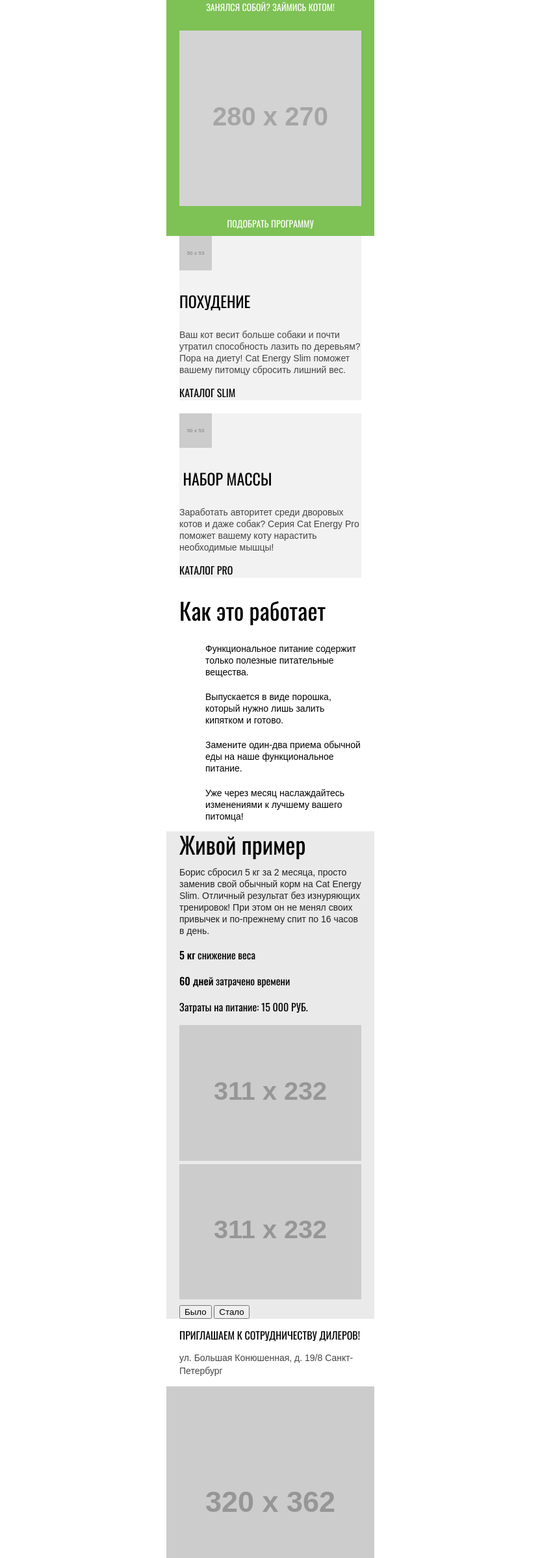
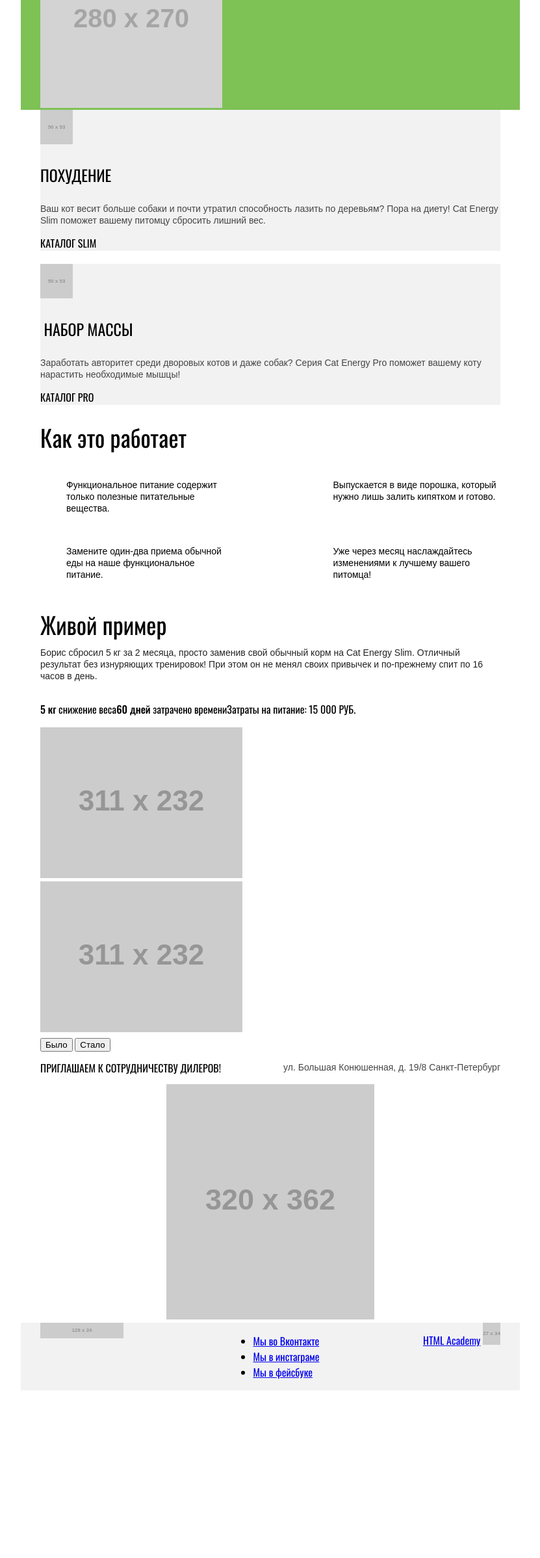
Before and after one commit to movmovbaby/cat-energy, a website: page source/index.html in a window 1280 px wide. Shown: the part 403-2800 px from the top of the page at 65% size, without its empty margins (224-1055 px from the left). After the commit the page ends 2542 px from the top, so only its background shows below. Drawn offline with nearby package versions, Linux system fonts and the light colour scheme; files that its build step writes are made by us from their sources; placeholder pictures from the web are drawn by us.

Commit message:
Адаптивные сетки блоков главной страницы

```diff
--- a/source/index.html
+++ b/source/index.html
@@ -1,21 +1,19 @@
 <!DOCTYPE html>
 <html class="page" lang="ru">
+
 <head>
   <meta charset="utf-8" />
+  <meta name="viewport" content="width=device-width, initial-scale=1">
   <title>HTML Academy: Кэт энерджи</title>
   <link rel="stylesheet" href="./css/style.css" />
 </head>
+
 <body class="page__body">
   <header class="page-header">
     <div class="page-header__wrapper">
       <a class="page-header__logo" href="#">
-          <img
-            class="page-header__logo-img"
-            src="https://via.placeholder.com/150x150"
-            width="150"
-            height="150"
-            alt="Кэт Энерджи"
-          />
+        <img class="page-header__logo-img" src="https://via.placeholder.com/150x150" width="150" height="150"
+          alt="Кэт Энерджи" />
       </a>
       <nav class="main-nav">
         <button class="main-nav__toggle" type="button">
@@ -41,12 +39,8 @@
       <div class="promo__wrapper">
         <h2 class="promo__title">Функциональное питание для котов</h2>
         <p class="promo__slogan">Занялся собой? Займись котом!</p>
-          <img
-            src="https://via.placeholder.com/280x270"
-            width="280"
-            height="270"
-            alt="Банка питания Кэт Энерджи"
-          />
+        <img class="promo__img" src="https://via.placeholder.com/280x270" width="280" height="270"
+          alt="Банка питания Кэт Энерджи" />
         <a class="button promo__button" href="#">Подобрать программу</a>
       </div>
     </section>
@@ -54,12 +48,7 @@
       <div class="cat-programs__wrapper">
         <h2 class="visually-hidden">Программы питания котов</h2>
         <article class="cat-programs__item">
-            <img
-              src="https://via.placeholder.com/50x53"
-              width="50"
-              height="53"
-              alt="Сидящая кошка"
-            />
+          <img src="https://via.placeholder.com/50x53" width="50" height="53" alt="Сидящая кошка" />
           <h3 class="cat-programs__title">Похудение</h3>
           <p class="cat-programs__description">
             Ваш кот весит больше собаки и почти утратил способность лазить по
@@ -126,28 +115,17 @@
           </p>
           <p class="example__indicator">
             <b class="example__indicator-term">60 дней</b>
-              <span class="example__indicator-description"
-                >затрачено времени</span
-              >
+            <span class="example__indicator-description">затрачено времени</span>
           </p>
         </div>
         <p class="example__costs">Затраты на питание: 15 000 РУБ.</p>
         <div class="example__slider">
           <div class="example__slide example__slide--active">
-              <img
-                src="https://via.placeholder.com/311x232"
-                width="311"
-                height="232"
-                alt=" Кот до питания Кэт Энерджи"
-              />
+            <img src="https://via.placeholder.com/311x232" width="311" height="232" alt=" Кот до питания Кэт Энерджи" />
           </div>
           <div class="example__slide">
-              <img
-                src="https://via.placeholder.com/311x232"
-                width="311"
-                height="232"
-                alt=" Кот после питания Кэт Энерджи"
-              />
+            <img src="https://via.placeholder.com/311x232" width="311" height="232"
+              alt=" Кот после питания Кэт Энерджи" />
           </div>
           <button class="example__slider-control" type="button">Было</button>
           <button class="example__slider-control" type="button">Стало</button>
@@ -163,22 +141,14 @@
         </p>
       </div>
       <div class="contacts__img-container">
-          <img
-            src="https://via.placeholder.com/320x362"
-            width="320"
-            height="362"
-            alt="Карта"
-          />
+        <img src="https://via.placeholder.com/320x362" width="320" height="362" alt="Карта" />
       </div>
     </section>
   </main>
   <footer class="page-footer">
     <div class="page-footer__wrapper">
       <div class="page-footer__logo">
-          <img
-            src="https://via.placeholder.com/128x24"
-            alt="Логотип Кэт Энерджи"
-          />
+        <img src="https://via.placeholder.com/128x24" alt="Логотип Кэт Энерджи" />
       </div>
       <div class="page-footer__social social">
         <ul class="social__list">
@@ -194,17 +164,11 @@
         </ul>
       </div>
       <div class="page-footer__copyright copyright">
-          <a
-            class="copyright__link"
-            href="https://htmlacademy.ru/intensive/adaptive"
-            >HTML Academy</a
-          >
-          <img
-            src="https://via.placeholder.com/27x34"
-            alt="Логотип HTML Academy"
-          />
+        <a class="copyright__link" href="https://htmlacademy.ru/intensive/adaptive">HTML Academy</a>
+        <img src="https://via.placeholder.com/27x34" alt="Логотип HTML Academy" />
       </div>
     </div>
   </footer>
 </body>
+
 </html>
--- a/source/sass/blocks/cat-programs/cat-programs.scss
+++ b/source/sass/blocks/cat-programs/cat-programs.scss
@@ -4,16 +4,37 @@
   padding: 0;
   padding-left: 20px;
   padding-right: 20px;
+  display: flex;
+  flex-wrap: wrap;
+  @media (min-width: $tablet-width) {
+    width: 708px;
+    margin: 0 auto;
+    padding: 0 30px;
+  }
+  @media (min-width: $desktop-width) {
+    width: 1220px;
+    margin: 0 auto;
+    padding: 0 110px;
+    flex-direction: row;
+  }
 }
 
 .cat-programs__item {
   margin: 0;
   padding: 0;
   background-color: $basic-grey;
+  width: 100%;
+  @media (min-width: $desktop-width) {
+    width: 570px;
+  }
 }
 
 .cat-programs__item:not(:last-child) {
   margin-bottom: 20px;
+  @media (min-width: $desktop-width) {
+    margin-bottom: 0px;
+    margin-right: 80px;
+  }
 }
 
 .cat-programs__title {
--- a/source/sass/blocks/contacts/contacts.scss
+++ b/source/sass/blocks/contacts/contacts.scss
@@ -4,6 +4,20 @@
   padding: 0;
   padding-left: 20px;
   padding-right: 20px;
+  @media (min-width: $tablet-width) {
+    width: 708px;
+    margin: 0 auto;
+    padding: 0 30px;
+    display: flex;
+    flex-wrap: wrap;
+    justify-content: space-between;
+  }
+  @media (min-width: $desktop-width) {
+    width: 1220px;
+    margin: 0 auto;
+    padding: 0 110px;
+    display: block;
+  }
 }
 
 .contacts__wrapper--with-bcg {
--- a/source/sass/blocks/example/example.scss
+++ b/source/sass/blocks/example/example.scss
@@ -5,6 +5,14 @@
   padding-left: 20px;
   padding-right: 20px;
   background-color: $example-grey;
+  @media (min-width: $tablet-width) {
+    width: 708px;
+    margin: 0 auto;
+    padding: 0 30px;
+    display: flex;
+    flex-wrap: wrap;
+    background-color: $white;
+  }
 }
 
 .example__title {
@@ -14,6 +22,10 @@
   line-height: 40px;
   margin: 0;
   padding: 0;
+  @media (min-width: $desktop-width) {
+    max-width: 500px;
+    background-color: $white;
+  }
 }
 
 .example__text {
@@ -23,4 +35,27 @@
   font-size: 14px;
   line-height: 18px;
   color: $special-dark-grey;
+  min-width: 100%;
 }
+
+.example__indicator-list {
+  @media (min-width: $tablet-width) {
+    display: flex;
+  }
+}
+
+@media (min-width: $desktop-width) {
+  .example__wrapper {
+    width: 1220px;
+    margin: 0 auto;
+    padding: 0 110px;
+    background-color: $example-grey;
+    display: grid;
+    grid-template-columns: 1fr 1fr;
+    grid-template-rows: repeat(5, 1fr);
+  }
+  .example__slider {
+    grid-column: 2 / 3;
+    grid-row: 1 / 6;
+  }
+}
--- a/source/sass/blocks/explanation/explanation.scss
+++ b/source/sass/blocks/explanation/explanation.scss
@@ -4,6 +4,16 @@
   padding: 0;
   padding-left: 20px;
   padding-right: 20px;
+  @media (min-width: $tablet-width) {
+    width: 708px;
+    margin: 0 auto;
+    padding: 0 30px;
+  }
+  @media (min-width: $desktop-width) {
+    width: 1220px;
+    margin: 0 auto;
+    padding: 0 110px;
+  }
 }
 
 .explanation__title {
@@ -21,6 +31,16 @@
   font-weight: normal;
   font-size: 14px;
   line-height: 18px;
+  @media (min-width: $tablet-width) {
+    display: grid;
+    grid-template-columns: 1fr 1fr;
+    grid-column-gap: 153px;
+  }
+  @media (min-width: $desktop-width) {
+    display: grid;
+    grid-template-columns: repeat(4, 1fr);
+    grid-column-gap: 94px;
+  }
 }
 
 .explanation__item:not(:last-child) {
--- a/source/sass/blocks/main-nav/main-nav.scss
+++ b/source/sass/blocks/main-nav/main-nav.scss
@@ -9,3 +9,9 @@
   list-style: none;
   text-transform: uppercase;
 }
+
+.main-nav__toggle {
+  @media (min-width: $tablet-width) {
+    display: none;
+  }
+}
--- a/source/sass/blocks/page-footer/page-footer.scss
+++ b/source/sass/blocks/page-footer/page-footer.scss
@@ -5,4 +5,18 @@
   padding-left: 20px;
   padding-right: 20px;
   background-color: $basic-grey;
+  display: flex;
+  flex-direction: column;
+  @media (min-width: $tablet-width) {
+    width: 708px;
+    margin: 0 auto;
+    padding: 0 30px;
+    flex-direction: row;
+    justify-content: space-between;
+  }
+  @media (min-width: $desktop-width) {
+    width: 1220px;
+    margin: 0 auto;
+    padding: 0 110px;
+  }
 }
--- a/source/sass/blocks/page-header/page-header.scss
+++ b/source/sass/blocks/page-header/page-header.scss
@@ -6,4 +6,16 @@
   width: 280px;
   margin: 0 auto;
   padding: 0 20px;
+  display: flex;
+  @media (min-width: $tablet-width) {
+    width: 708px;
+    margin: 0 auto;
+    padding: 0 30px;
+    justify-content: space-between;
+  }
+  @media (min-width: $desktop-width) {
+    width: 1220px;
+    margin: 0 auto;
+    padding: 0 110px;
+  }
 }
--- a/source/sass/blocks/promo/promo.scss
+++ b/source/sass/blocks/promo/promo.scss
@@ -10,13 +10,15 @@
   padding-right: 20px;
   padding-top: 27px;
   text-align: center;
-  /* background-image: url("../../../../img/index-background-desktop-2.png"); */
   background-color: $basic-green;
   opacity: 0.85;
-}
-
-.promo__wrapper img {
-  margin-bottom: 3px;
+  @media (min-width: $tablet-width) {
+    width: 708px;
+    margin: 0 auto;
+    padding: 0 30px;
+    display: flex;
+    flex-direction: column;
+  }
 }
 
 .promo__title {
@@ -49,4 +51,28 @@
   display: inline-flex;
   justify-content: center;
   align-items: center;
+  border: 1px solid black;
 }
+
+.promo__img {
+  margin-bottom: 3px;
+  @media (min-width: $tablet-width) {
+    order: 4;
+  }
+}
+
+@media (min-width: $desktop-width) {
+  .promo__wrapper {
+    width: 1220px;
+    margin: 0 auto;
+    padding: 0 110px;
+    display: grid;
+    grid-template-columns: 1fr 1fr;
+    grid-template-rows: 1fr 1fr 1fr;
+  }
+
+  .promo__img {
+    grid-column: 2/3;
+    grid-row: 1/4;
+  }
+}
--- a/source/sass/globals/variables.scss
+++ b/source/sass/globals/variables.scss
@@ -13,3 +13,7 @@
 $catalog-item-grey: #111111;
 
 $status_error: #ff8282;
+
+$desktop-width: 1440px;
+$tablet-width: 768px;
+$mobile-only: 767px;
```
Lines whose indentation alone changed are shown as unchanged.
